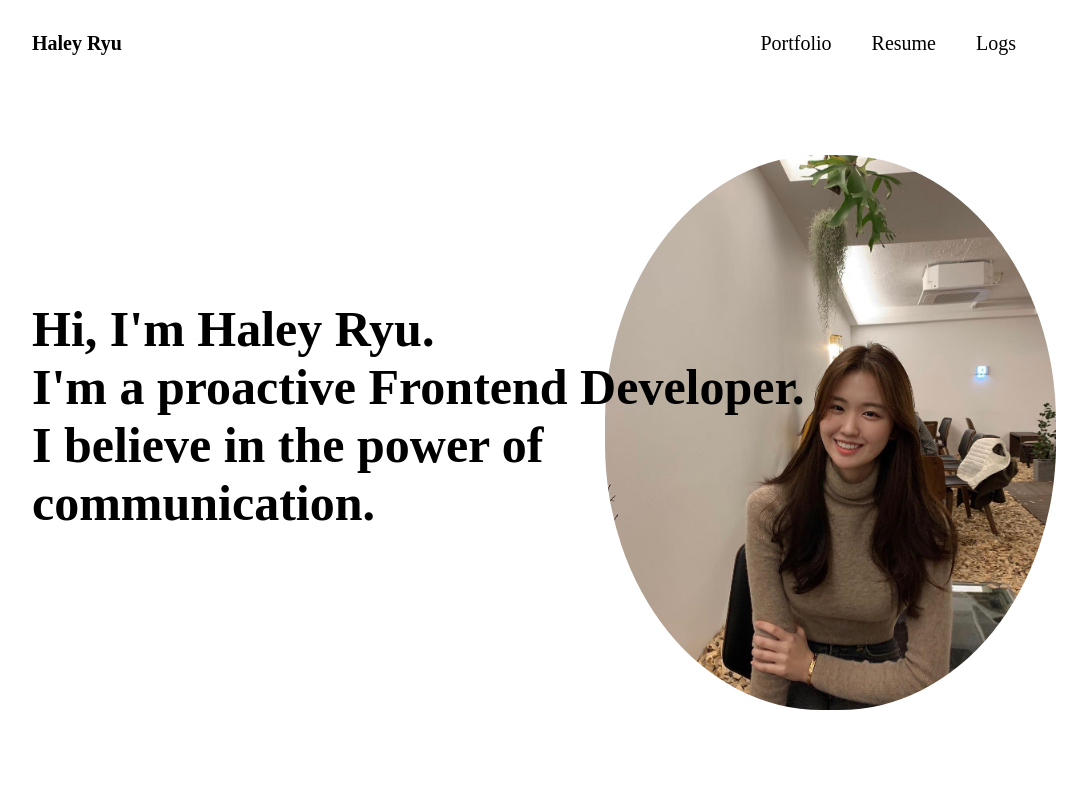
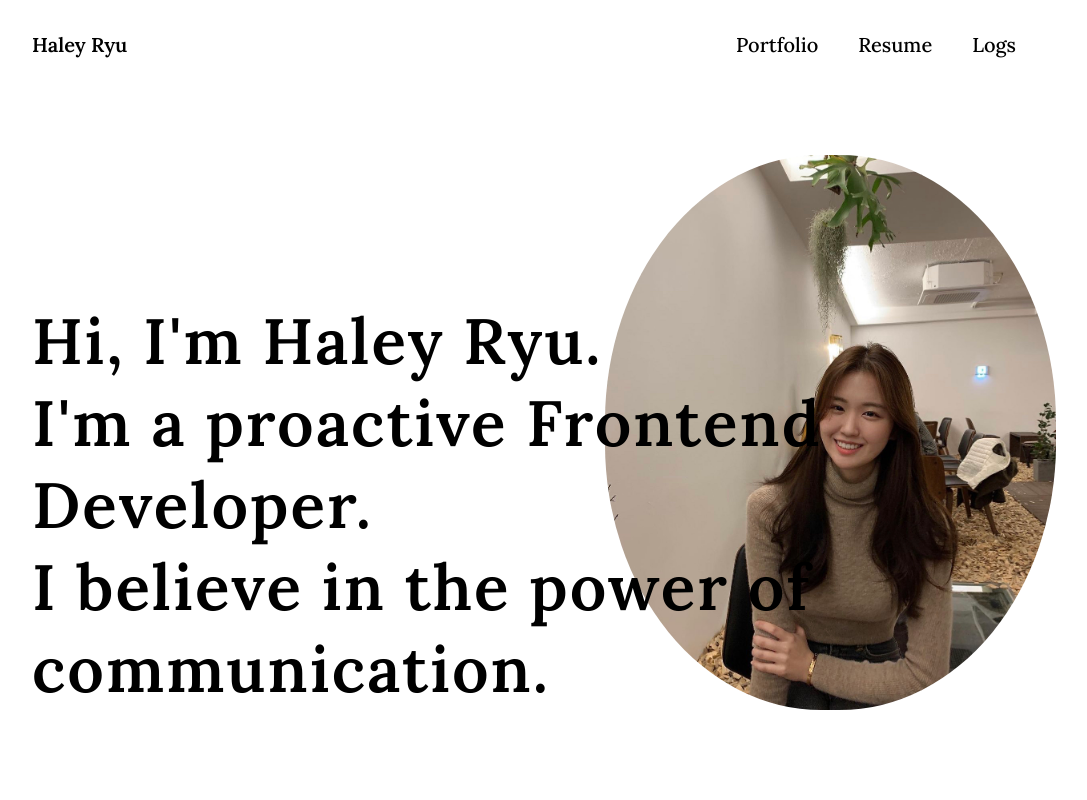
Before and after one commit to HaleyRyu/HaleyRyu.github.io, a Gatsby site: page /portfolio in a window 1280 px wide. Shown: the top 800 px of the page, without its empty margins (96-1183 px from the left). Built offline with nearby package versions, Linux system fonts and the light colour scheme; Gatsby itself is replaced by a stand-in of ours.

Commit message:
Update css file

```diff
--- a/src/global.css
+++ b/src/global.css
@@ -1,8 +1,9 @@
 @import url('https://fonts.googleapis.com/css2?family=Noto+Serif+KR:wght@200;300;400;500;600;700;900&display=swap');
-
+@import url('https://fonts.googleapis.com/css2?family=Lora:ital,wght@0,400;0,500;0,600;0,700;1,400;1,500;1,600;1,700&display=swap');
 html {
   font-size:10px;
-  font-family: 'Noto Serif KR', serif;
+  /*font-family: 'Noto Serif KR', serif;*/
+  font-family: 'Lora', serif;
 }
 
 body {
--- a/src/pages/portfolio.js
+++ b/src/pages/portfolio.js
@@ -18,10 +18,11 @@ const Container = styled.div`
     height: 1100px;
 
     .description {
-      font-size: 50px;
+      font-size: 5vw;
+      letter-spacing: 2px;
       width: 70%;
       position: absolute;
-      font-weight: 800;
+      font-weight: 600;
       top: 300px;
       left: 10%;
     }
```
